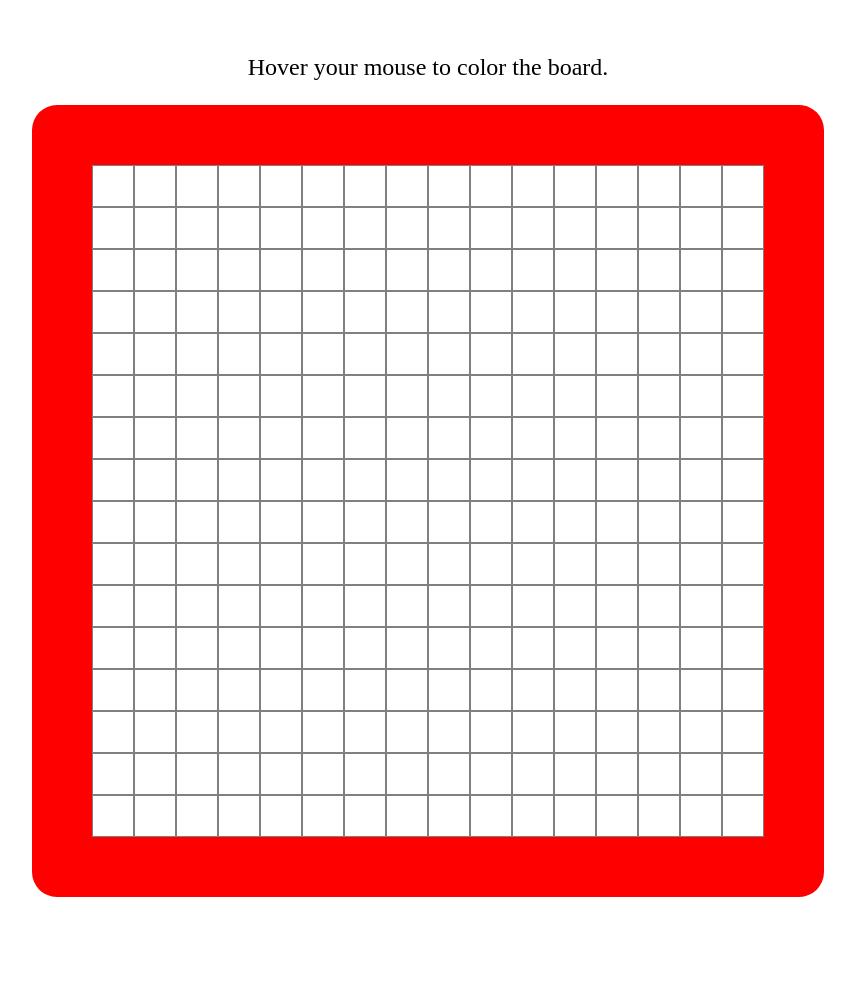
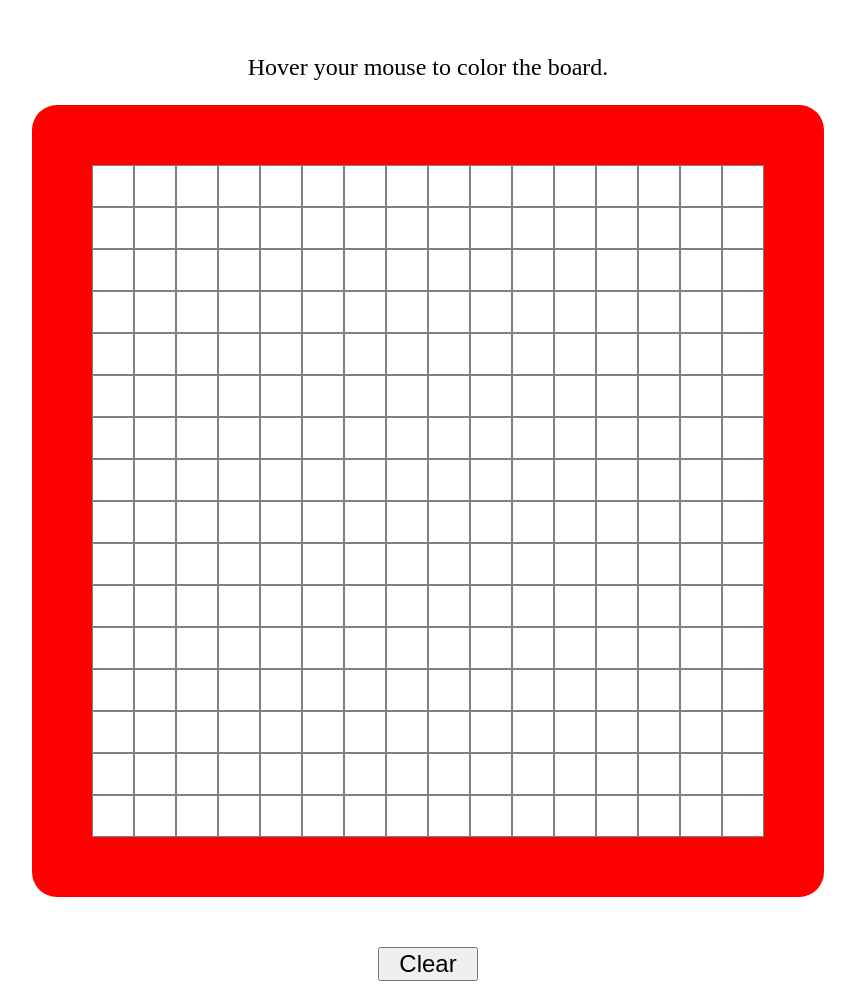
Before and after one commit to AdGiampic/Etch-a-Sketch, a plain HTML site: page index.html in a window 1280 px wide. Shown: the part 103-1092 px from the top of the page, without its empty margins (212-1067 px from the left). Before the commit the page ends 1008 px from the top, so only its background shows below. Drawn offline with Linux system fonts and the light colour scheme.

Commit message:
Added clear button that resets the grid at the original state (white background)

```diff
--- a/index.html
+++ b/index.html
@@ -14,6 +14,7 @@
         <p>Hover your mouse to color the board.</p>
         <div id = "board">
         </div>
+        <button id ="clear" onclick=clearAll()>Clear</button>
     </div>
 </body>
 </html>
--- a/script.js
+++ b/script.js
@@ -15,3 +15,9 @@ color.forEach ((item) => { // cycle through the items
         item.style.background = "black"
     })
 })
+
+function clearAll () {
+    // convert the node list into an array
+    Array.from(document.querySelectorAll('.paint'))
+    .forEach((element) => element.style.background = 'white') //each element has white background
+}
--- a/style.css
+++ b/style.css
@@ -21,3 +21,9 @@ h1 {
 p{
     font-size: 24px;
 }
+
+#clear{
+    margin-top: 50px;
+    width: 100px;
+    font-size: 24px;
+}
```
